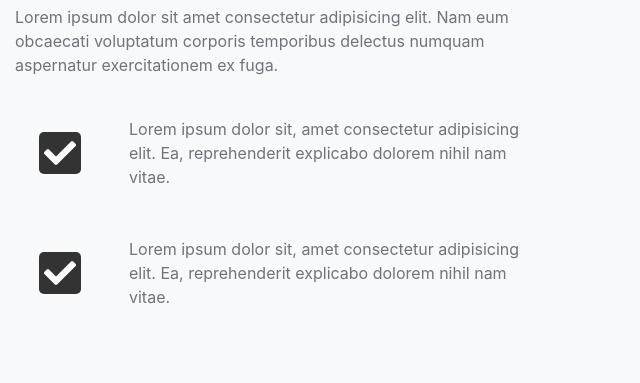
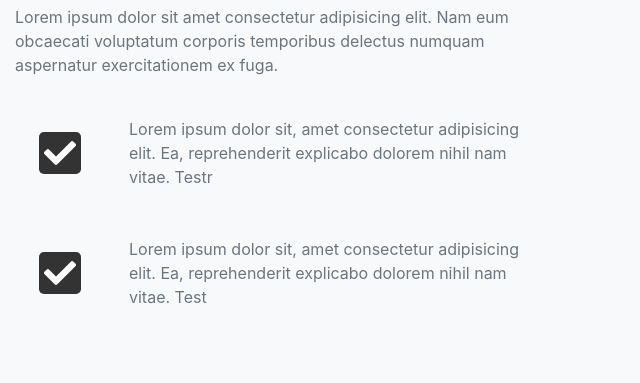
Before and after one commit to CoderGuy614/BootStrap4-Theme-LoopLab, a plain HTML site: page index.html in a window 1280 px wide. Shown: the part 2496-2879 px from the top of the page, 640-1280 px from the left. Drawn offline with nearby package versions, Linux system fonts and the light colour scheme.

Commit message:
Add Content

```diff
--- a/index.html
+++ b/index.html
@@ -307,7 +307,7 @@
               </div>
               <div class="p-4 align-self-end">
                 Lorem ipsum dolor sit, amet consectetur adipisicing elit. Ea,
-                reprehenderit explicabo dolorem nihil nam vitae.
+                reprehenderit explicabo dolorem nihil nam vitae. Testr
               </div>
             </div>
             <div class="d-flex">
@@ -316,7 +316,7 @@
               </div>
               <div class="p-4 align-self-end">
                 Lorem ipsum dolor sit, amet consectetur adipisicing elit. Ea,
-                reprehenderit explicabo dolorem nihil nam vitae.
+                reprehenderit explicabo dolorem nihil nam vitae. Test
               </div>
             </div>
           </div>
```
